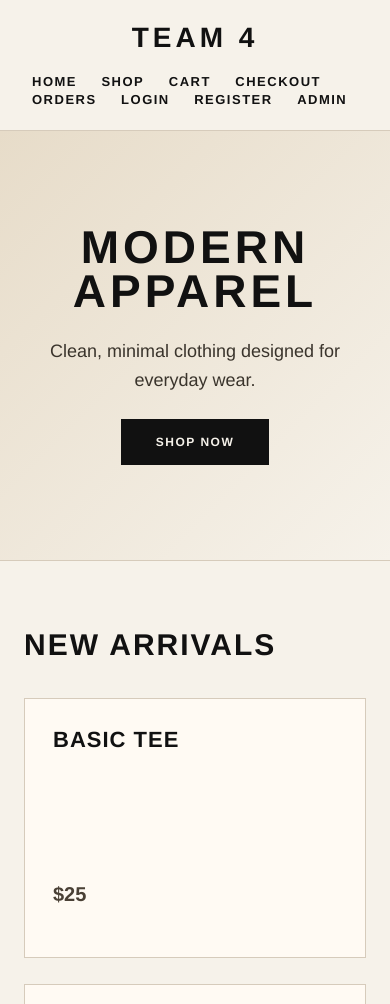
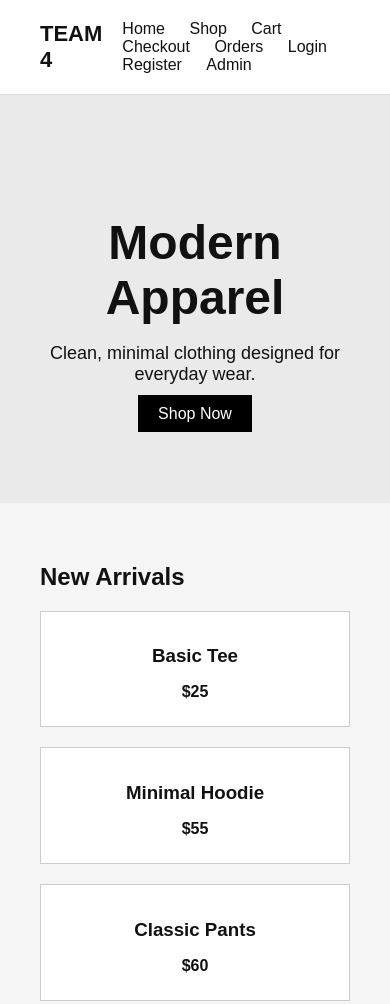
Before and after one commit to SoLReaper01/Ecommerce-Website, a website: page public/index.html in a window 390 px wide. Shown: the top 1004 px of the page. Drawn offline with Linux system fonts and the light colour scheme.

Commit message:
Refactor CSS styles for improved layout and design

```diff
--- a/public/css/style.css
+++ b/public/css/style.css
@@ -4,206 +4,149 @@
 
 body {
   margin: 0;
-  font-family: Helvetica, Arial, sans-serif;
-  background: #f6f2ea;
+  font-family: Arial, Helvetica, sans-serif;
+  background: #f5f5f5;
   color: #111;
 }
 
 /* NAVBAR */
 nav {
-  background: rgba(246, 242, 234, 0.95);
-  border-bottom: 1px solid #d6cbbb;
-  padding: 24px 56px;
   display: flex;
   justify-content: space-between;
   align-items: center;
-  position: sticky;
-  top: 0;
-  z-index: 10;
+  padding: 20px 40px;
+  background: white;
+  border-bottom: 1px solid #ddd;
 }
 
 .logo {
-  font-size: 28px;
-  font-weight: 900;
-  letter-spacing: 4px;
+  font-size: 22px;
+  font-weight: bold;
 }
 
 nav a {
+  margin-left: 20px;
+  text-decoration: none;
   color: #111;
-  text-decoration: none;
-  margin-left: 32px;
-  font-size: 13px;
-  font-weight: 800;
-  letter-spacing: 1.5px;
-  text-transform: uppercase;
+  font-weight: 500;
 }
 
 nav a:hover {
-  color: #8b6f47;
+  text-decoration: underline;
 }
 
 /* HERO */
 .hero {
-  min-height: 560px;
-  background: linear-gradient(135deg, #e7dcc9, #f6f2ea);
-  display: flex;
-  align-items: center;
-  justify-content: center;
+  background: #eaeaea;
+  padding: 80px 20px;
   text-align: center;
-  padding: 80px 30px;
-  border-bottom: 1px solid #d6cbbb;
 }
 
 .hero h1 {
-  font-size: 78px;
-  line-height: 0.95;
-  margin: 0;
-  text-transform: uppercase;
-  letter-spacing: 4px;
+  font-size: 48px;
+  margin-bottom: 10px;
 }
 
 .hero p {
   font-size: 18px;
-  max-width: 620px;
-  margin: 24px auto;
-  color: #3a342c;
-  line-height: 1.6;
+  margin-bottom: 20px;
 }
 
-/* BUTTONS */
-.btn,
-button {
-  background: #111;
-  color: #f6f2ea;
-  border: 1px solid #111;
-  padding: 15px 34px;
-  font-size: 12px;
-  font-weight: 900;
-  letter-spacing: 1.5px;
-  text-transform: uppercase;
+.btn {
+  padding: 10px 20px;
+  background: black;
+  color: white;
+  text-decoration: none;
+  border: none;
   cursor: pointer;
-  text-decoration: none;
-  display: inline-block;
-  transition: all 0.25s ease;
 }
 
-.btn:hover,
-button:hover {
-  background: transparent;
-  color: #111;
-  transform: translateY(-2px);
+.btn:hover {
+  background: #333;
 }
 
-/* SECTIONS */
+/* SECTION */
 .section {
-  padding: 70px 56px;
+  padding: 40px;
 }
 
 .section h2 {
-  font-size: 40px;
-  margin-bottom: 36px;
-  text-transform: uppercase;
-  letter-spacing: 2px;
+  margin-bottom: 20px;
 }
 
 /* PRODUCT GRID */
 .product-grid {
   display: grid;
-  grid-template-columns: repeat(auto-fit, minmax(240px, 1fr));
-  gap: 26px;
+  grid-template-columns: repeat(auto-fit, minmax(200px, 1fr));
+  gap: 20px;
 }
 
 .product {
-  background: #fffaf3;
-  border: 1px solid #d6cbbb;
-  padding: 28px;
-  min-height: 260px;
-  display: flex;
-  flex-direction: column;
-  justify-content: space-between;
-  transition: all 0.25s ease;
-}
-
-.product:hover {
-  transform: translateY(-6px);
-  box-shadow: 0 18px 35px rgba(0, 0, 0, 0.08);
+  background: white;
+  border: 1px solid #ccc;
+  padding: 15px;
+  text-align: center;
 }
 
 .product h3 {
-  font-size: 22px;
-  margin: 0 0 12px;
-  text-transform: uppercase;
-  letter-spacing: 1px;
-}
-
-.product p {
-  color: #4a4035;
-  line-height: 1.5;
+  margin-bottom: 5px;
 }
 
 .price {
-  font-weight: 900;
-  font-size: 20px;
-  color: #8b6f47;
-  margin-bottom: 20px;
+  font-weight: bold;
+  margin-bottom: 10px;
 }
 
-/* CART */
-.cart-item,
-.cart-summary {
-  background: #fffaf3;
-  border: 1px solid #d6cbbb;
-  padding: 28px;
-  margin-bottom: 20px;
+/* BUTTONS */
+button {
+  padding: 8px 12px;
+  background: black;
+  color: white;
+  border: none;
+  cursor: pointer;
 }
 
-.cart-item h3,
-.cart-summary h3 {
-  margin-top: 0;
-  text-transform: uppercase;
-  letter-spacing: 1px;
+button:hover {
+  background: #333;
+}
+
+/* CART + FORMS */
+.cart-item,
+.order {
+  border: 1px solid #ccc;
+  padding: 10px;
+  margin: 10px 0;
+  background: white;
 }
 
 .cart-summary {
-  border: 2px solid #111;
+  border: 2px solid black;
+  padding: 15px;
+  margin-top: 20px;
+  background: white;
+}
+
+form {
+  max-width: 400px;
+}
+
+input,
+textarea {
+  width: 100%;
+  padding: 8px;
+  margin-top: 5px;
+  margin-bottom: 10px;
+}
+
+textarea {
+  height: 80px;
 }
 
 /* FOOTER */
 footer {
-  background: #111;
-  color: #f6f2ea;
+  background: black;
+  color: white;
   text-align: center;
-  padding: 34px;
-  margin-top: 50px;
-  letter-spacing: 1px;
+  padding: 20px;
+  margin-top: 40px;
 }
-
-/* MOBILE */
-@media (max-width: 700px) {
-  nav {
-    padding: 22px;
-    flex-direction: column;
-    gap: 18px;
-  }
-
-  nav a {
-    margin: 0 10px;
-  }
-
-  .hero {
-    min-height: 430px;
-  }
-
-  .hero h1 {
-    font-size: 46px;
-  }
-
-  .section {
-    padding: 42px 24px;
-  }
-
-  .section h2 {
-    font-size: 30px;
-  }
-}
-}
```
